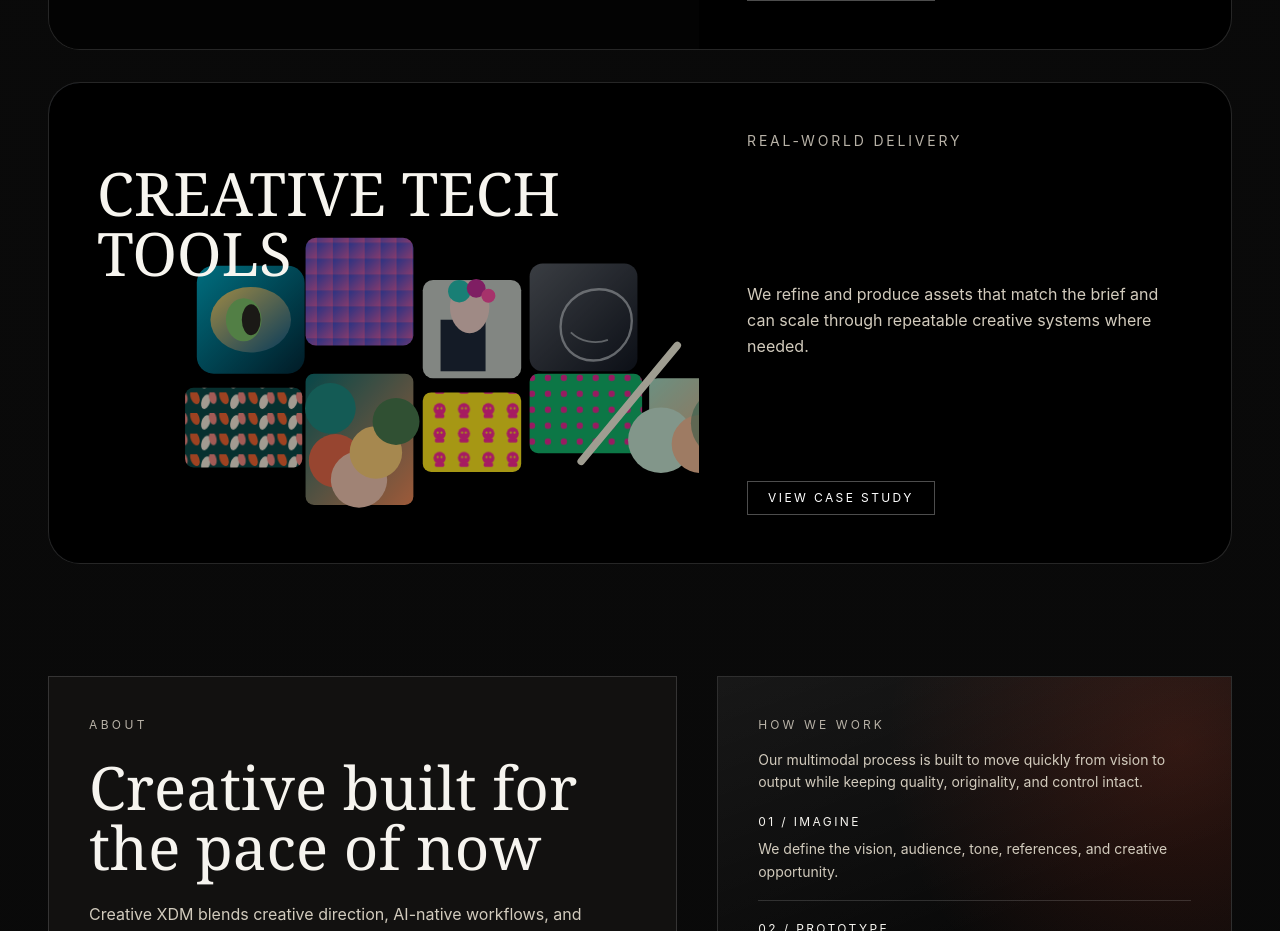
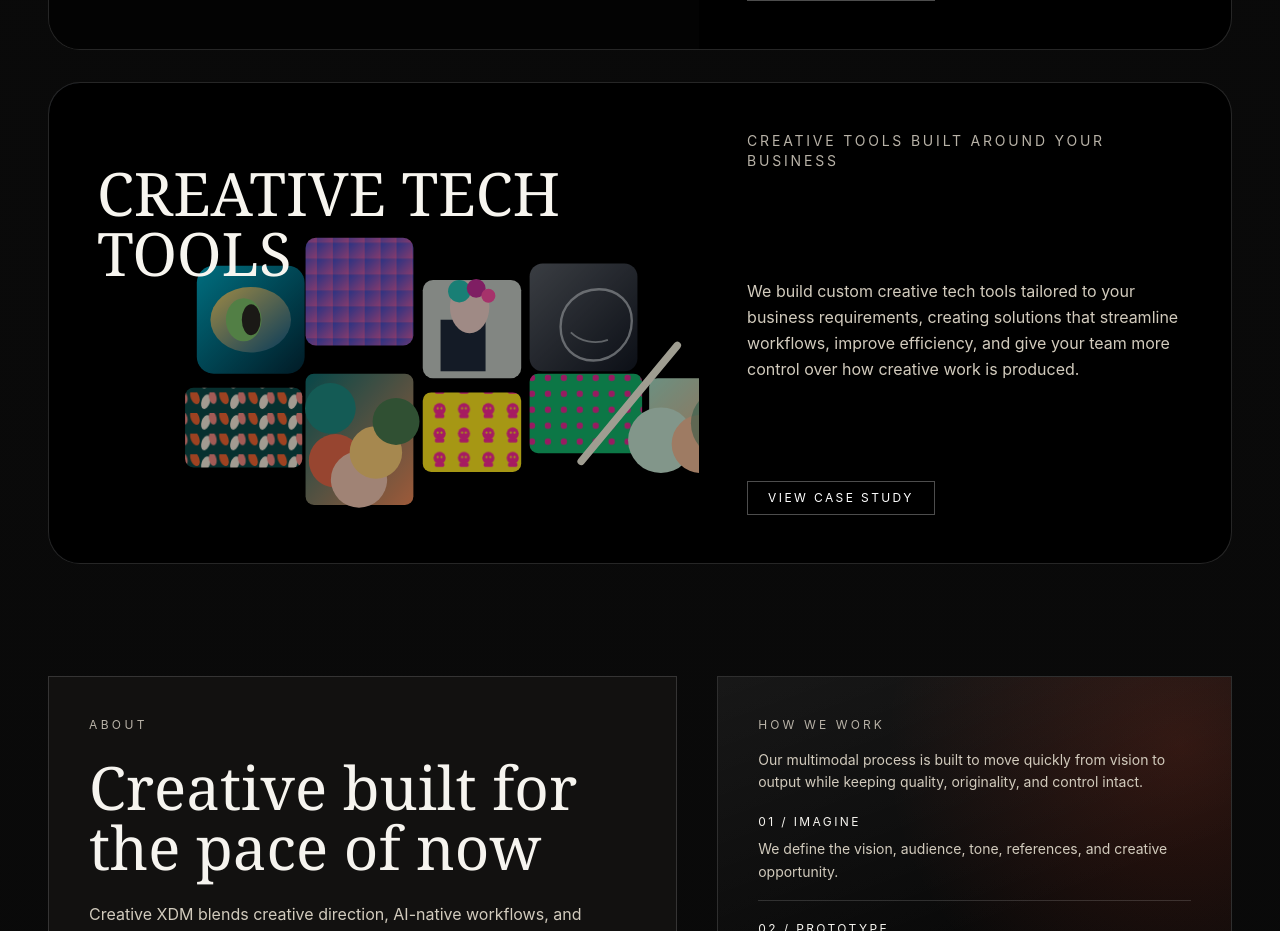
Before and after one commit to bulandun/CreateXDM, a Next.js app: page / in a window 1280 px wide. Shown: the part 2820-3751 px from the top of the page. Built offline with nearby package versions, Linux system fonts and the light colour scheme.

Commit message:
Update creative tech tools featured copy

```diff
--- a/app/page.tsx
+++ b/app/page.tsx
@@ -42,9 +42,9 @@
   {
     title: "CREATIVE TECH TOOLS",
     type: "Execution-ready systems",
-    stat: "Real-world delivery",
+    stat: "Creative Tools Built Around Your Business",
     summary:
-      "We refine and produce assets that match the brief and can scale through repeatable creative systems where needed.",
+      "We build custom creative tech tools tailored to your business requirements, creating solutions that streamline workflows, improve efficiency, and give your team more control over how creative work is produced.",
     tone: "from-[#606878] via-[#272b33] to-[#0a0a0a]",
     mediaSrc: "/images/production-ready-output.svg",
     mediaAlt: "UNBLANK THE CANVAS collage artwork"
```
